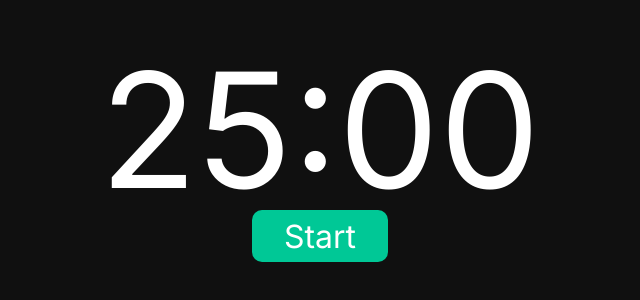
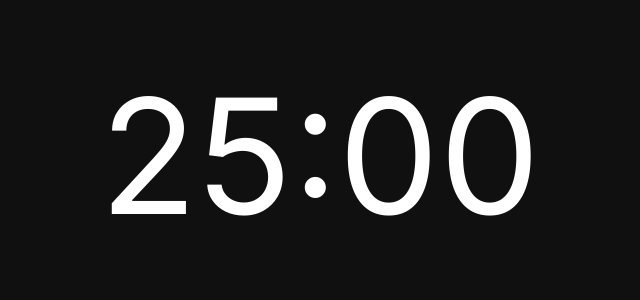
Before and after one commit to clickers331/minidoro, a React (Create React App) app: page / in a window 1280 px wide. Shown: the part 244-544 px from the top of the page, without its empty margins (320-960 px from the left). Built offline with nearby package versions, Linux system fonts and the light colour scheme.

Commit message:
Did styling for the hover state of some components

```diff
--- a/package.json
+++ b/package.json
@@ -35,5 +35,6 @@
       "last 1 firefox version",
       "last 1 safari version"
     ]
-  }
+  },
+  "homepage": "."
 }
--- /dev/null
+++ b/src/components/Nav.jsx
@@ -0,0 +1,5 @@
+import React from "react";
+
+export default function Nav() {
+  return <div></div>;
+}
--- a/src/components/TimerDisplay.jsx
+++ b/src/components/TimerDisplay.jsx
@@ -2,6 +2,9 @@ import React, { useContext, useEffect, useState } from "react";
 import { ConfigContext } from "../context/configContext";
 import styled from "styled-components";
 
+// --------------------
+// Styled Components
+// --------------------
 const StyledTimerDisplay = styled.div`
   font-family: ${(props) => props.theme.fontFamily}, sans-serif;
   display: flex;
@@ -13,16 +16,33 @@ const StyledTimerDisplay = styled.div`
 const StyledTimer = styled.h1`
   font-size: 10rem;
   color: ${(props) => props.theme.text};
+  cursor: pointer;
+  transition-duration: ${(props) =>
+    props.theme.animations.transitionDuration};
+  &:hover {
+    color: ${(props) => props.theme.accent};
+  }
+  &:active {
+    transform: ${(props) => props.theme.animations.button.onClick};
+  }
 `;
 
 const StyledTimerButton = styled.button`
-  display: ${(props) => (props.timerGoing ? "none" : "inline-block")};
+  display: ${(props) => {
+    return props.show
+      ? props.timerGoing
+        ? "none"
+        : "inline-block"
+      : "none";
+  }};
+  opacity: 100;
   font-family: inherit;
   font-size: 2rem;
   padding: 0.2em 1em;
   cursor: pointer;
   border: none;
-  transition-duration: 100ms;
+  transition-duration: ${(props) =>
+    props.theme.animations.transitionDuration};
   color: ${(props) => props.theme.text};
   background: ${(props) => props.theme.accent};
   border-radius: 10px;
@@ -31,14 +51,19 @@ const StyledTimerButton = styled.button`
   }
   &:active {
     transform: ${(props) => props.theme.animations.button.onClick};
+    opacity: 0;
   }
 `;
 
+// ---------------------
+// Component Itself
+// ---------------------
 function TimerDisplay() {
-  const configContext = useContext(ConfigContext); //Grab the timeContext to use in component
-  const [time, setTime] = useState(
-    configContext.config.timeModes.pomodoro.timeInSeconds
-  ); //Create a copy of the timeInSeconds to reduce in component
+  const configContext = useContext(ConfigContext);
+  console.log(configContext); //Grab the timeContext to use in component
+  const defaultTimeInSeconds =
+    configContext.config.timeModes.pomodoro.timeInSeconds;
+  const [time, setTime] = useState(defaultTimeInSeconds); //Create a copy of the timeInSeconds to reduce in component
   const [timerGoing, setTimerGoing] = useState(false); //Create a timerGoing state to switch timer on and off
 
   // Format time into minutes and seconds and stitch them together
@@ -50,7 +75,14 @@ function TimerDisplay() {
       : time % 60
     : time % 60;
   const formattedTime = `${minutes}${seconds}`;
-
+  const startTimer = () => {
+    if (time === 0) {
+      setTime(defaultTimeInSeconds);
+      setTimerGoing((prevTimerGoing) => !prevTimerGoing);
+    } else {
+      setTimerGoing((prevTimerGoing) => !prevTimerGoing);
+    }
+  };
   useEffect(() => {
     console.log(time);
     let timerTimeout;
@@ -70,24 +102,17 @@ function TimerDisplay() {
   return (
     <StyledTimerDisplay>
       <StyledTimer
-        onClick={() => {
-          setTimerGoing(false);
-        }}
+        onClick={() => (timerGoing ? setTimerGoing(false) : startTimer())}
+        timerGoing={timerGoing}
       >
         {formattedTime}
       </StyledTimer>
       <StyledTimerButton
-        onClick={() => {
-          if (time === 0) {
-            setTime(10);
-            setTimerGoing((prevTimerGoing) => !prevTimerGoing);
-          } else {
-            setTimerGoing((prevTimerGoing) => !prevTimerGoing);
-          }
-        }}
+        onClick={() => (timerGoing ? setTimerGoing(false) : startTimer())}
         timerGoing={timerGoing}
+        show={JSON.parse(configContext.config.elements.button)}
       >
-        {timerGoing ? "Stop" : "Start"}
+        Start
       </StyledTimerButton>
     </StyledTimerDisplay>
   );
--- a/src/context/configContext.js
+++ b/src/context/configContext.js
@@ -1,5 +1,4 @@
-import { useState } from "react";
-import { createContext } from "react/cjs/react.development";
+import { useState, createContext } from "react";
 import { ThemeProvider } from "styled-components";
 import config from "../data/config.json";
 
--- a/src/data/config.json
+++ b/src/data/config.json
@@ -5,10 +5,16 @@
       "background": "#101010",
       "accent": "#00C896",
       "fontFamily": "Inter",
+      "fontSizes": {
+        "fontSizeLarge": "10rem",
+        "fontSizeRegular": "1rem",
+        "fontSizeSmall": ".7rem"
+      },
       "animations": {
+        "transitionDuration": "200ms",
         "button": {
           "hover": "scale(1.05)",
-          "onClick": "scale(0.9)"
+          "onClick": "scale(0.95)"
         }
       }
     },
@@ -29,5 +35,8 @@
     "pomodoro": {
       "timeInSeconds": 1500
     }
+  },
+  "elements": {
+    "button": "false"
   }
 }
```
